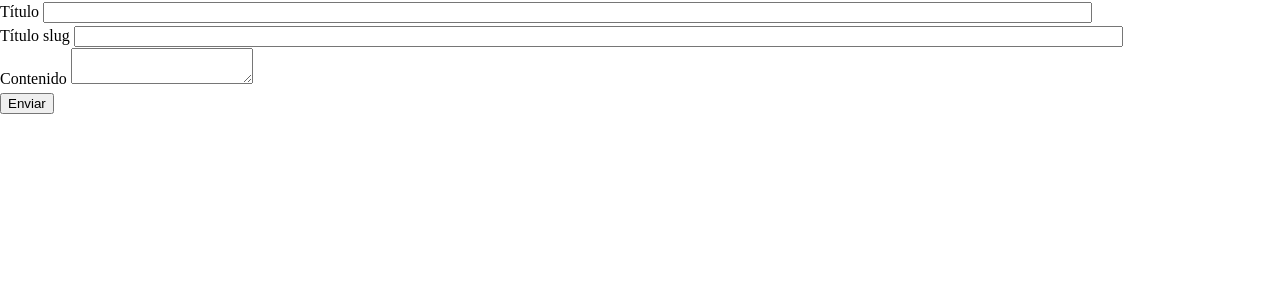
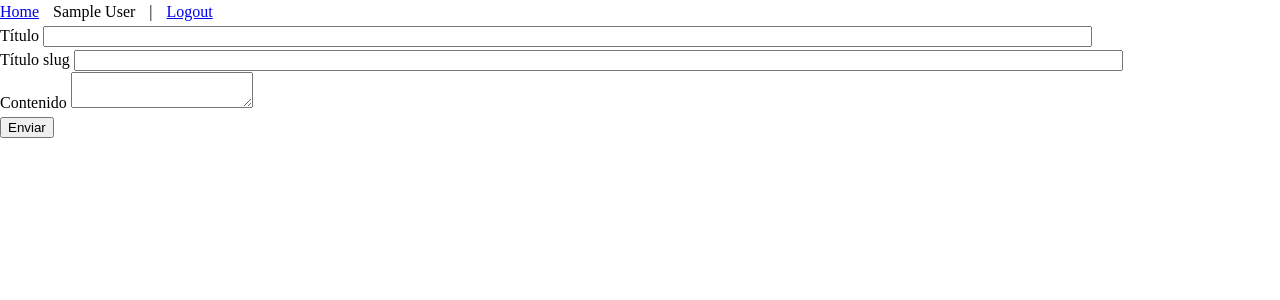
Before and after one commit to bernikrn/web-app-flask, a Flask app: page /admin/post/ in a window 1280 px wide. Shown: the top 300 px of the page. Run offline with Flask 2, Linux system fonts and the light colour scheme; the visitor is signed in with stand-in values (Sample User, id 1).

Commit message:
logout added

```diff
--- a/static/base.css
+++ b/static/base.css
@@ -38,3 +38,15 @@ a img {
 sup, sub {
     line-height: 0
 }
+
+.user-info {
+    list-style: none;
+    margin: 0;
+    padding: 0;
+}
+
+.user-info li {
+    display: inline-block;
+    margin: 0;
+    padding: 0 10px 0 0;
+}
--- a/templates/base_template.html
+++ b/templates/base_template.html
@@ -6,6 +6,20 @@
     <link rel="stylesheet" href="{{ url_for("static", filename="base.css") }}">
 </head>
 <body>
-{% block content %}{% endblock %}
-</body>
+    <div>
+        <ul class="user-info">
+            <li><a href="{{ url_for('index') }}">Home</a></li>
+            {% if current_user.is_anonymous %}
+                <li><a href="{{ url_for('login') }}">Login</a></li>
+                <li> | </li>
+                <li><a href="{{ url_for('show_signup_form') }}">Registrar</a></li>
+            {% else %}
+                <li>{{ current_user.name }}</li>
+                <li> | </li>
+                <li><a href="{{ url_for('logout') }}">Logout</a></li>
+            {% endif %}
+        </ul>
+    </div>
+    {% block content %}{% endblock %}
+    </body>
 </html>
```
